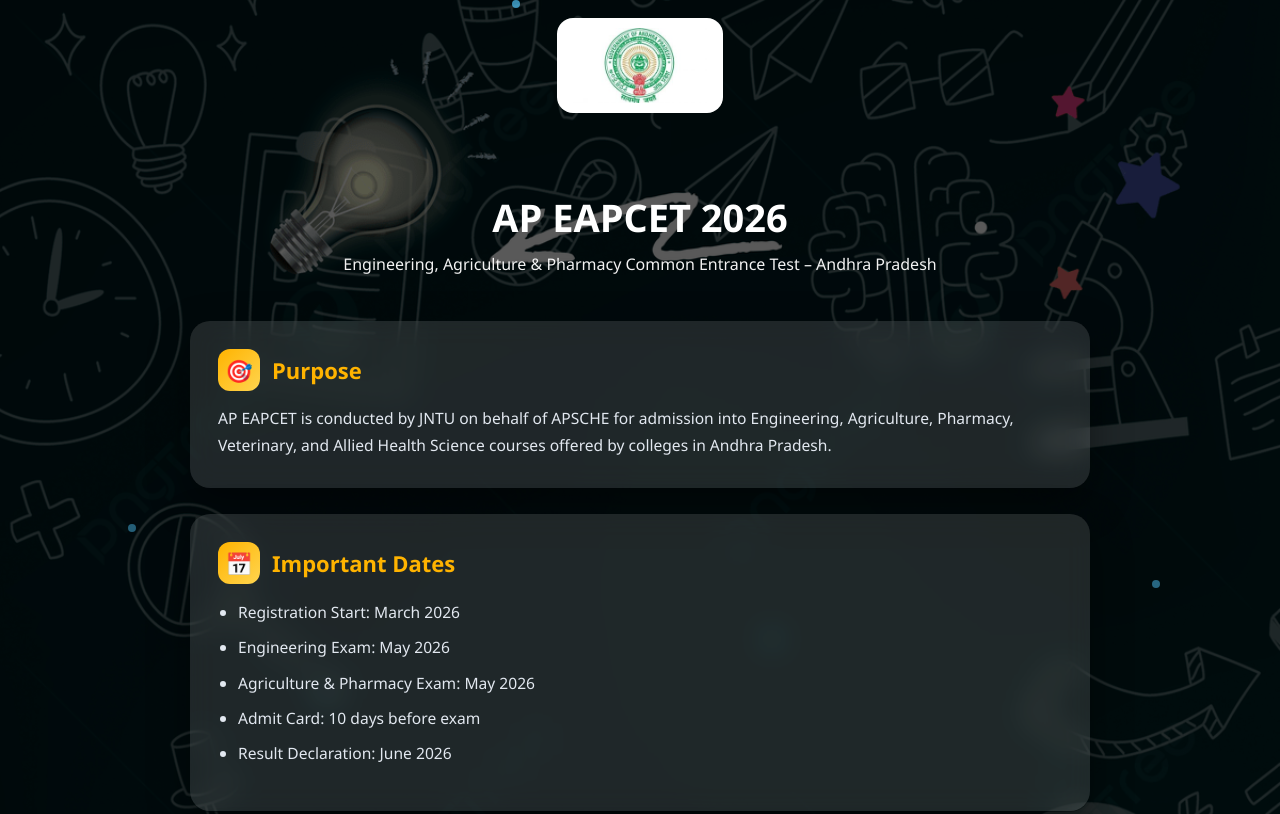
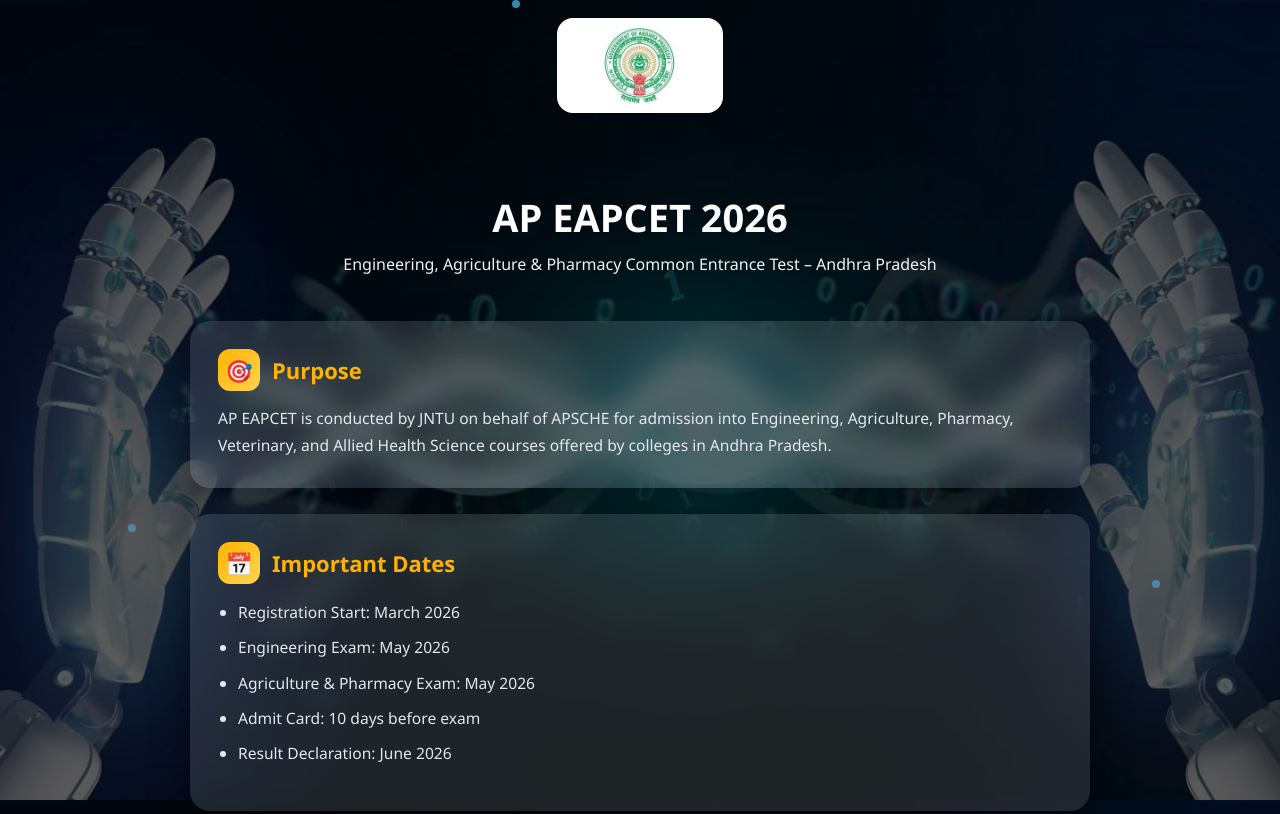
Before and after one commit to r07070883-lab/examify-infosite, a plain HTML site: page apeapcet.html in a window 1280 px wide. Shown: the top 814 px of the page. Drawn offline with Linux system fonts and the light colour scheme.

Commit message:
Update apeapcet.html

```diff
--- a/apeapcet.html
+++ b/apeapcet.html
@@ -17,7 +17,7 @@
   font-family:"Segoe UI", Roboto, Arial, sans-serif;
   background:
     linear-gradient(rgba(0,0,0,0.65), rgba(0,0,0,0.65)),
-    url("ap eamcet img.jpg");
+    url("ts-ap-eamcetbg.jpg");
   background-size:cover;
   background-position:center;
   background-attachment:fixed;
```
